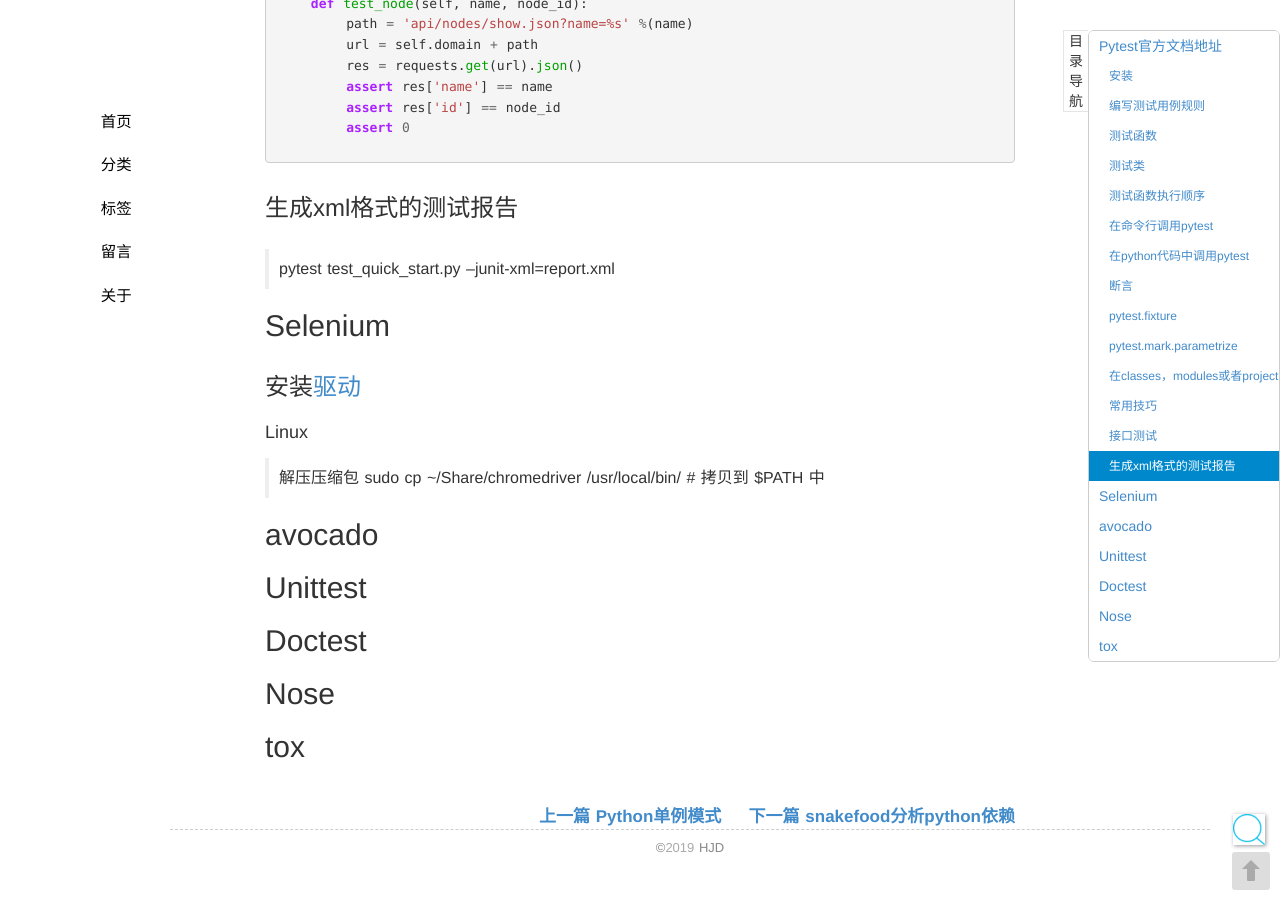
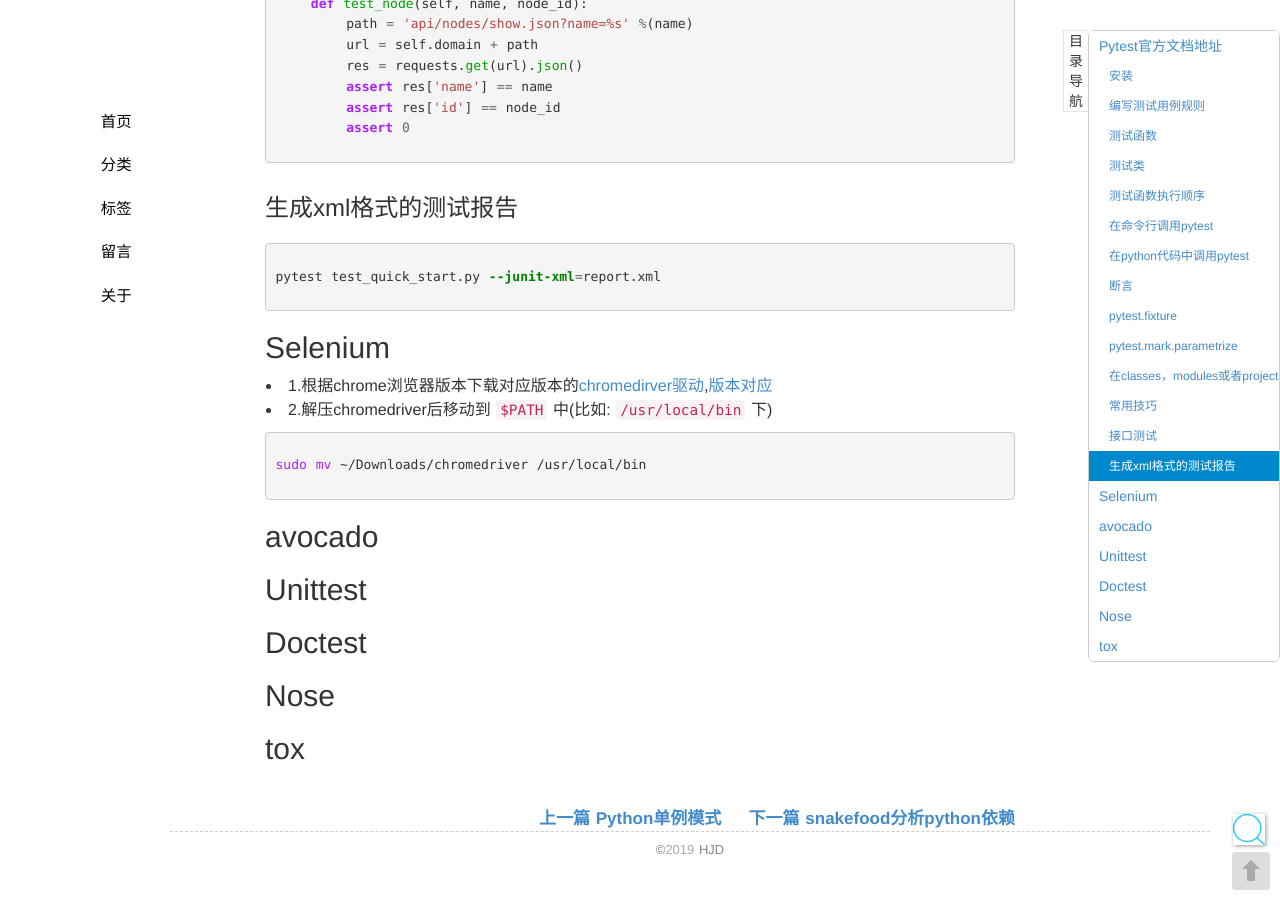
Before and after one commit to seekplum/seekplum.github.io, a Jekyll site: the page built from _posts/2018-04-13-python-test.md, in a window 1280 px wide and 900 px high, scrolled down 10631 px. Built offline with Jekyll 4.4.1, drawn with Linux system fonts in a browser that asks for light colours; comment, search, counter and statistics services are not loaded.

Commit message:
MOD: 更新markdown格式

````diff
--- a/_posts/2018-04-13-python-test.md
+++ b/_posts/2018-04-13-python-test.md
@@ -412,7 +412,7 @@ class TestClass(object):
 
 #### 需求分析
 
-```
+```text
 根据[3A](http://www.testclass.net/interface/3a/)原则，我们可以设计如下的用例
 测试数据: 节点的名称:python/java/go/nodejs
 接口地址: https://www.v2ex.com/api/nodes/show.json
@@ -453,18 +453,20 @@ class TestV2exApiWithExpectation(object):
         assert 0
 ```
 
+### 生成xml格式的测试报告
 
-### 生成xml格式的测试报告
-> pytest test_quick_start.py --junit-xml=report.xml
+```bash
+pytest test_quick_start.py --junit-xml=report.xml
+```
 
 ## Selenium
 
-### 安装[驱动](http://npm.taobao.org/mirrors/chromedriver/2.32/)
+* 1.根据chrome浏览器版本下载对应版本的[chromedirver驱动](http://npm.taobao.org/mirrors/chromedriver/),[版本对应](https://blog.csdn.net/ywj_486/article/details/80940087)
+* 2.解压chromedriver后移动到 `$PATH` 中(比如: `/usr/local/bin` 下)
 
-#### Linux
-
-> 解压压缩包
-> sudo cp ~/Share/chromedriver /usr/local/bin/  # 拷贝到 $PATH 中
+```bash
+sudo mv ~/Downloads/chromedriver /usr/local/bin
+```
 
 ## avocado
 
````
Also changed, not shown: _posts/2017-12-25-vscode-use.md (+1 -0 lines), _posts/2018-09-07-continuous-learning-docker-4.md (+3 -1 lines).
